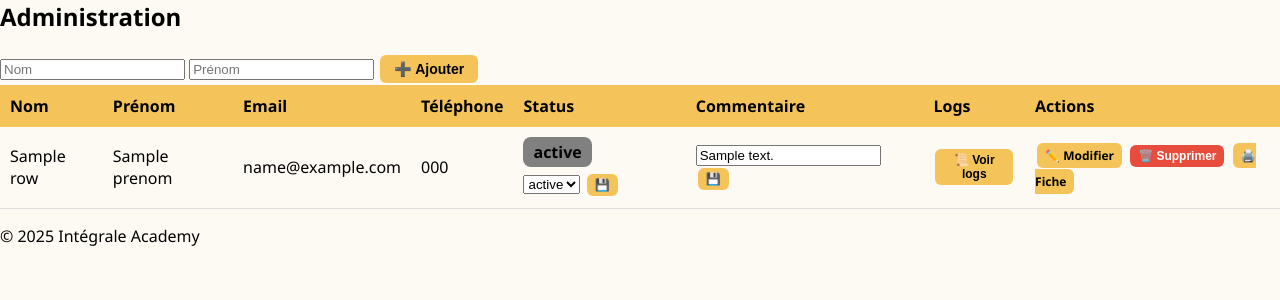
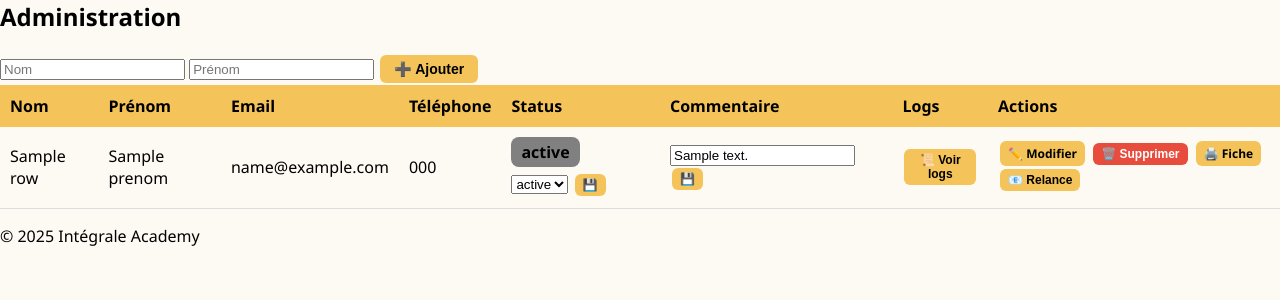
Before and after one commit to integraleacademy/bts, a Flask app: template templates/admin.html in a window 1280 px wide. Shown: the part 86-386 px from the top of the page. Run offline with Flask 3, Linux system fonts and the light colour scheme; the template is opened without the code that fills it: most values are stand-ins (such as "Sample title", 1, 10 or a date in 2020); parts of the project's set-up code (start-up, migrations or seed data) failed here and were passed over.

Commit message:
Update admin.html

```diff
--- a/templates/admin.html
+++ b/templates/admin.html
@@ -54,7 +54,7 @@
           {% if r.logs %}
             <button class="admin-btn small" onclick="openLogs('{{ r.id }}')">📜 Voir logs</button>
 
-            <!-- Fenêtre modale -->
+            <!-- Fenêtre modale logs -->
             <div id="modal-{{ r.id }}" class="modal">
               <div class="modal-content">
                 <span class="close" onclick="closeLogs('{{ r.id }}')">&times;</span>
@@ -76,6 +76,33 @@
             <button type="submit" class="admin-btn small danger">🗑️ Supprimer</button>
           </form>
           <a class="admin-btn small" href="{{ url_for('fiche', id=r.id) }}">🖨️ Fiche</a>
+
+          <!-- Bouton relance -->
+          <button type="button" class="admin-btn small" onclick="openRelance('{{ r.id }}')">📧 Relance</button>
+
+          <!-- Modal relance -->
+          <div id="relance-{{ r.id }}" class="modal">
+            <div class="modal-content">
+              <span class="close" onclick="closeRelance('{{ r.id }}')">&times;</span>
+              <h3>Choisir relance</h3>
+
+              <h4>Apprenti</h4>
+              <form method="post" action="/relance/{{r.id}}/apprenti/contrat_non_signe">
+                <button class="admin-btn small">Contrat non signé</button>
+              </form>
+
+              <h4>Entreprise</h4>
+              <form method="post" action="/relance/{{r.id}}/entreprise/contrat_non_signe">
+                <button class="admin-btn small">Contrat non signé</button>
+              </form>
+              <form method="post" action="/relance/{{r.id}}/entreprise/convention_non_signee">
+                <button class="admin-btn small">Convention non signée</button>
+              </form>
+              <form method="post" action="/relance/{{r.id}}/entreprise/documents_non_signes">
+                <button class="admin-btn small">Documents non signés</button>
+              </form>
+            </div>
+          </div>
         </td>
       </tr>
       {% endfor %}
@@ -102,6 +129,12 @@ function openLogs(id) {
 function closeLogs(id) {
   document.getElementById("modal-" + id).style.display = "none";
 }
+function openRelance(id) {
+  document.getElementById("relance-" + id).style.display = "block";
+}
+function closeRelance(id) {
+  document.getElementById("relance-" + id).style.display = "none";
+}
 window.onclick = function(event) {
   document.querySelectorAll(".modal").forEach(function(modal){
     if (event.target === modal) modal.style.display = "none";
```
